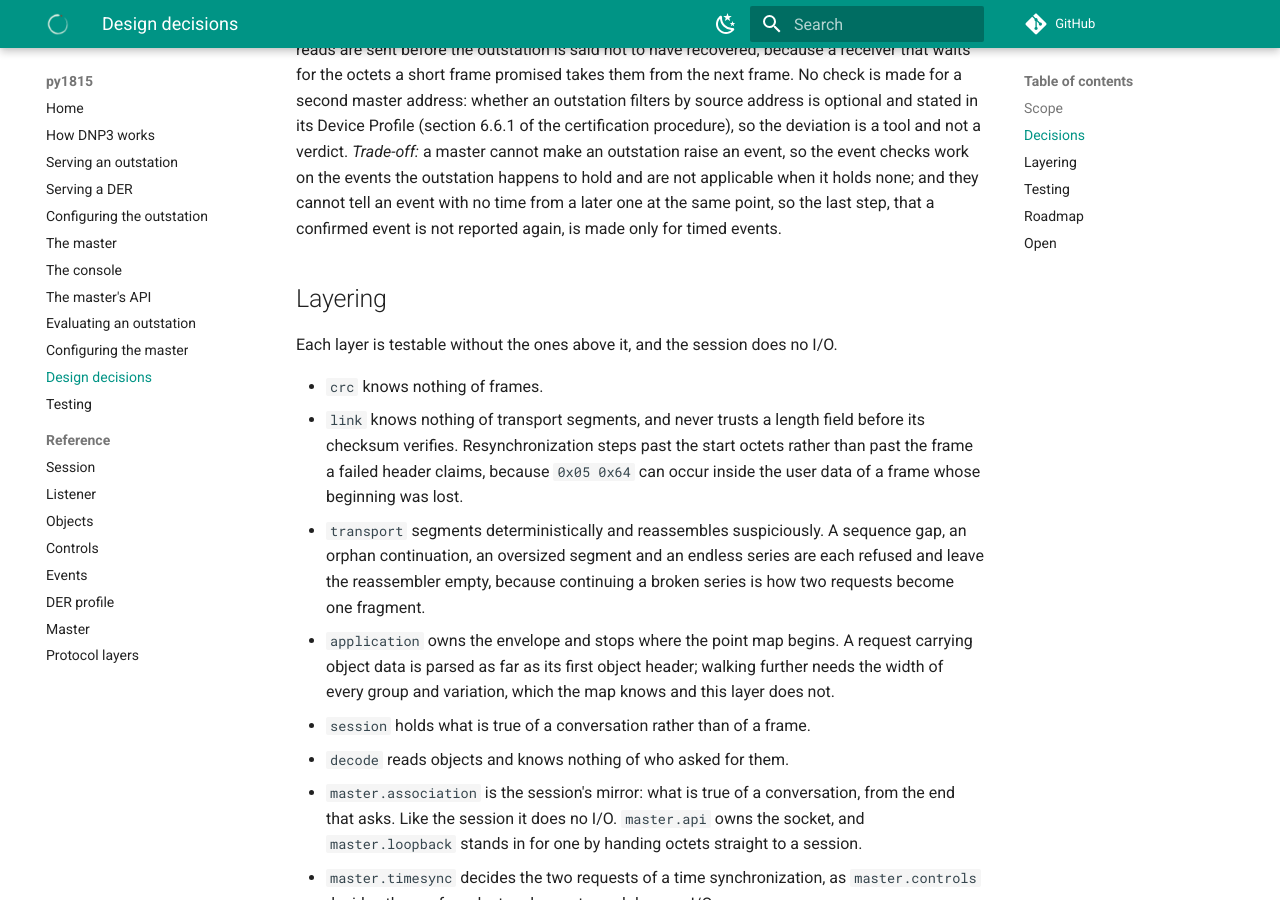
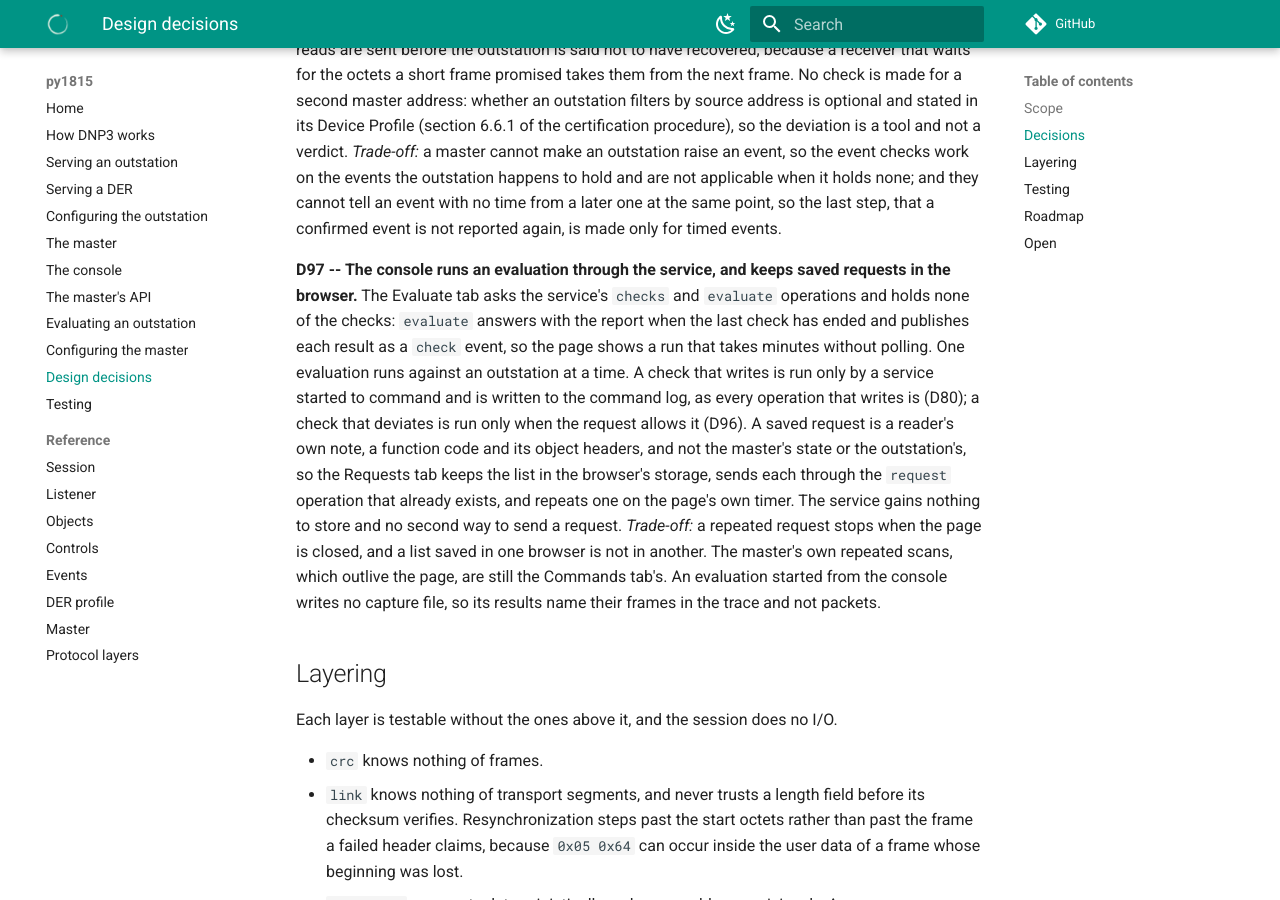
Before and after one commit to DERSecurity/py1815, an MkDocs documentation site: the page built from docs/DESIGN.md, in a window 1280 px wide and 900 px high, scrolled down 35498 px. Built offline with MkDocs 1.6.1 and Material for MkDocs 9.7.7, drawn with Linux system fonts in a browser that asks for light colours; comment, search, counter and statistics services are not loaded.

Commit message:
Record the console decision, the changelog entry, and run the deviate example last

```diff
--- a/docs/DESIGN.md
+++ b/docs/DESIGN.md
@@ -1541,6 +1541,23 @@ on the events the outstation happens to hold and are not applicable when it hold
 and they cannot tell an event with no time from a later one at the same point, so the
 last step, that a confirmed event is not reported again, is made only for timed events.
 
+**D97 -- The console runs an evaluation through the service, and keeps saved requests in
+the browser.** The Evaluate tab asks the service's `checks` and `evaluate` operations and
+holds none of the checks: `evaluate` answers with the report when the last check has
+ended and publishes each result as a `check` event, so the page shows a run that takes
+minutes without polling. One evaluation runs against an outstation at a time. A check
+that writes is run only by a service started to command and is written to the command
+log, as every operation that writes is (D80); a check that deviates is run only when the
+request allows it (D96). A saved request is a reader's own note, a function code and its
+object headers, and not the master's state or the outstation's, so the Requests tab keeps
+the list in the browser's storage, sends each through the `request` operation that
+already exists, and repeats one on the page's own timer. The service gains nothing to
+store and no second way to send a request.
+*Trade-off:* a repeated request stops when the page is closed, and a list saved in one
+browser is not in another. The master's own repeated scans, which outlive the page, are
+still the Commands tab's. An evaluation started from the console writes no capture file,
+so its results name their frames in the trace and not packets.
+
 ## Layering
 
 Each layer is testable without the ones above it, and the session does no I/O.
```
Also changed, not shown: README.md (+3 -1 lines), changelog.d/91.added.md (added, +7 -0 lines), docs/planning/MASTER.md (+5 -2 lines), 1 other file.
